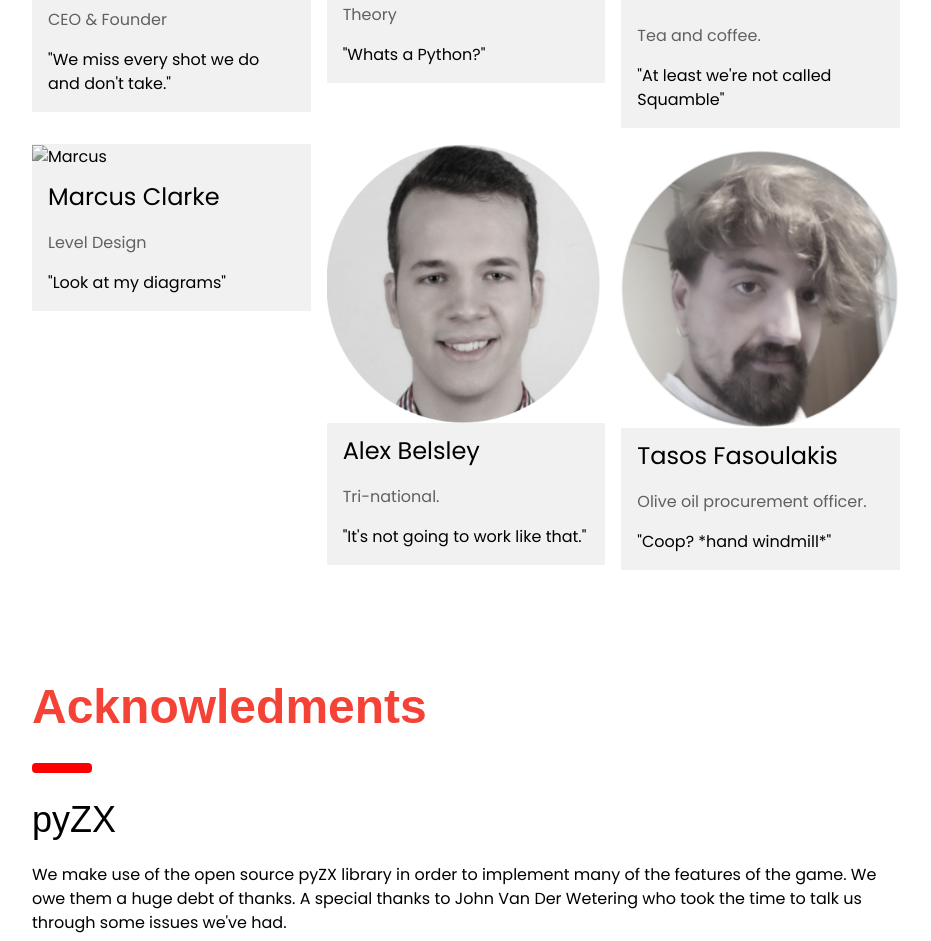
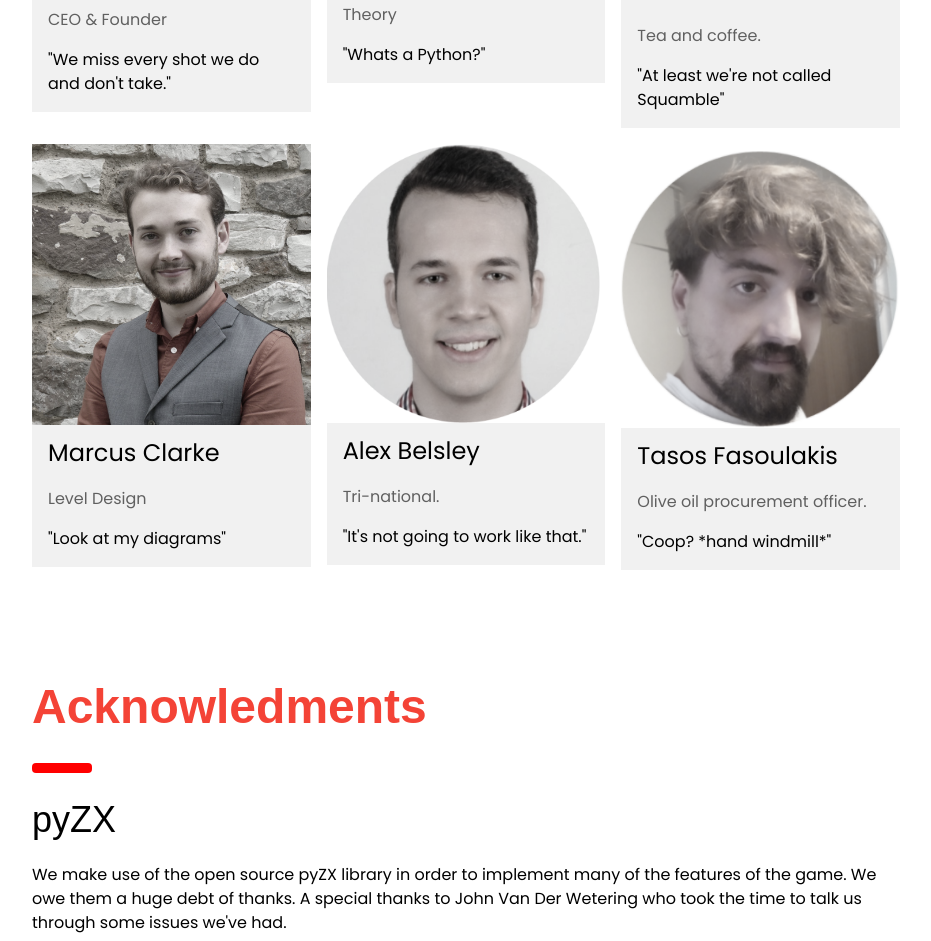
Before and after one commit to De-Luxham/De-Luxham.github.io, a plain HTML site: page web/basic_rules.html in a window 1280 px wide. Shown: the part 5575-6516 px from the top of the page, without its empty margins (324-1255 px from the left). Drawn offline with nearby package versions, Linux system fonts and the light colour scheme.

Commit message:
fixed marcus photo

```diff
--- a/web/basic_rules.html
+++ b/web/basic_rules.html
@@ -271,7 +271,7 @@ body {font-size:16px;}
 
     <div class="w3-col m4 w3-margin-bottom">
       <div class="w3-light-grey">
-        <img src="marcus.png" alt="Marcus" style="width:100%">
+        <img src="marcus.jpg" alt="Marcus" style="width:100%">
         <div class="w3-container">
           <h3>Marcus Clarke</h3>
           <p class="w3-opacity">Level Design</p>
```
